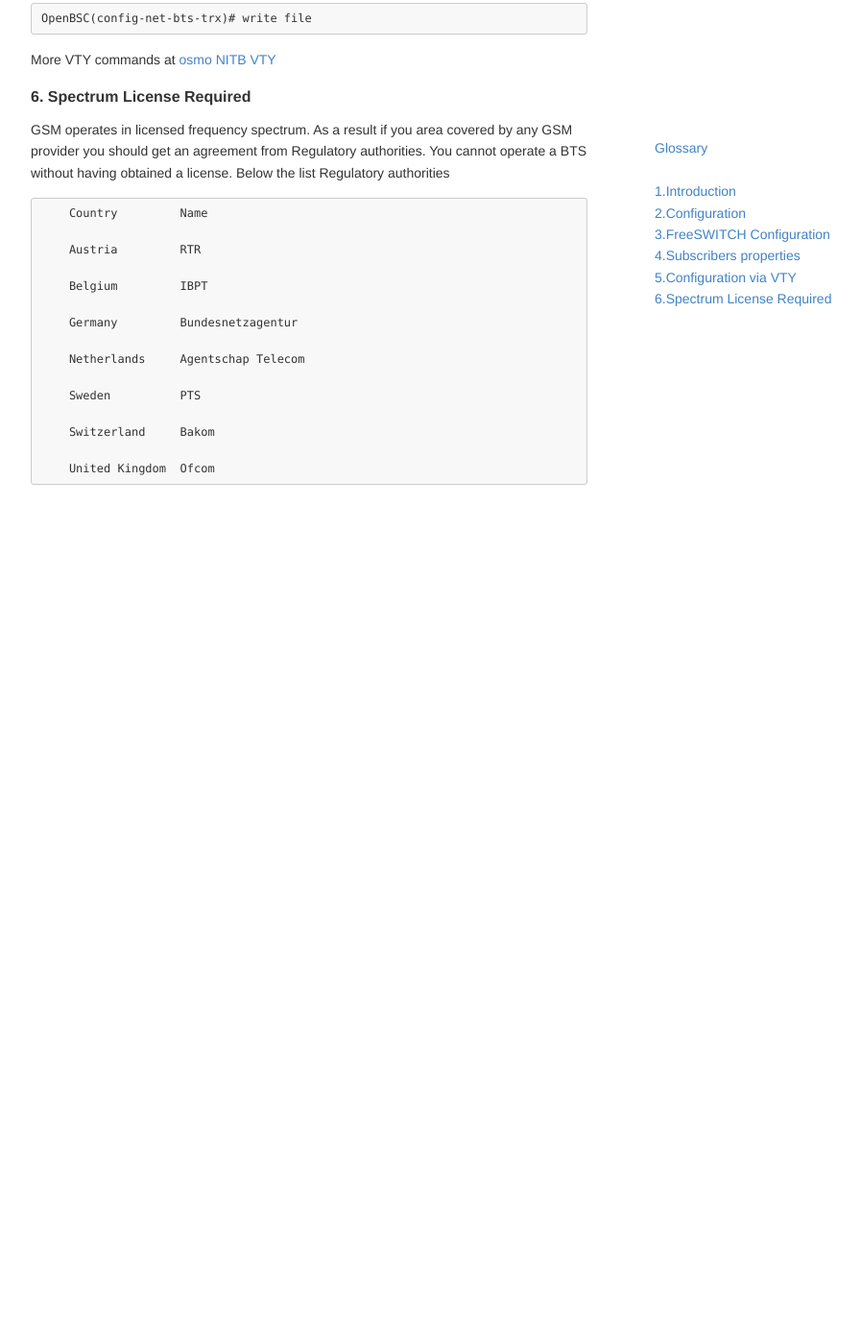
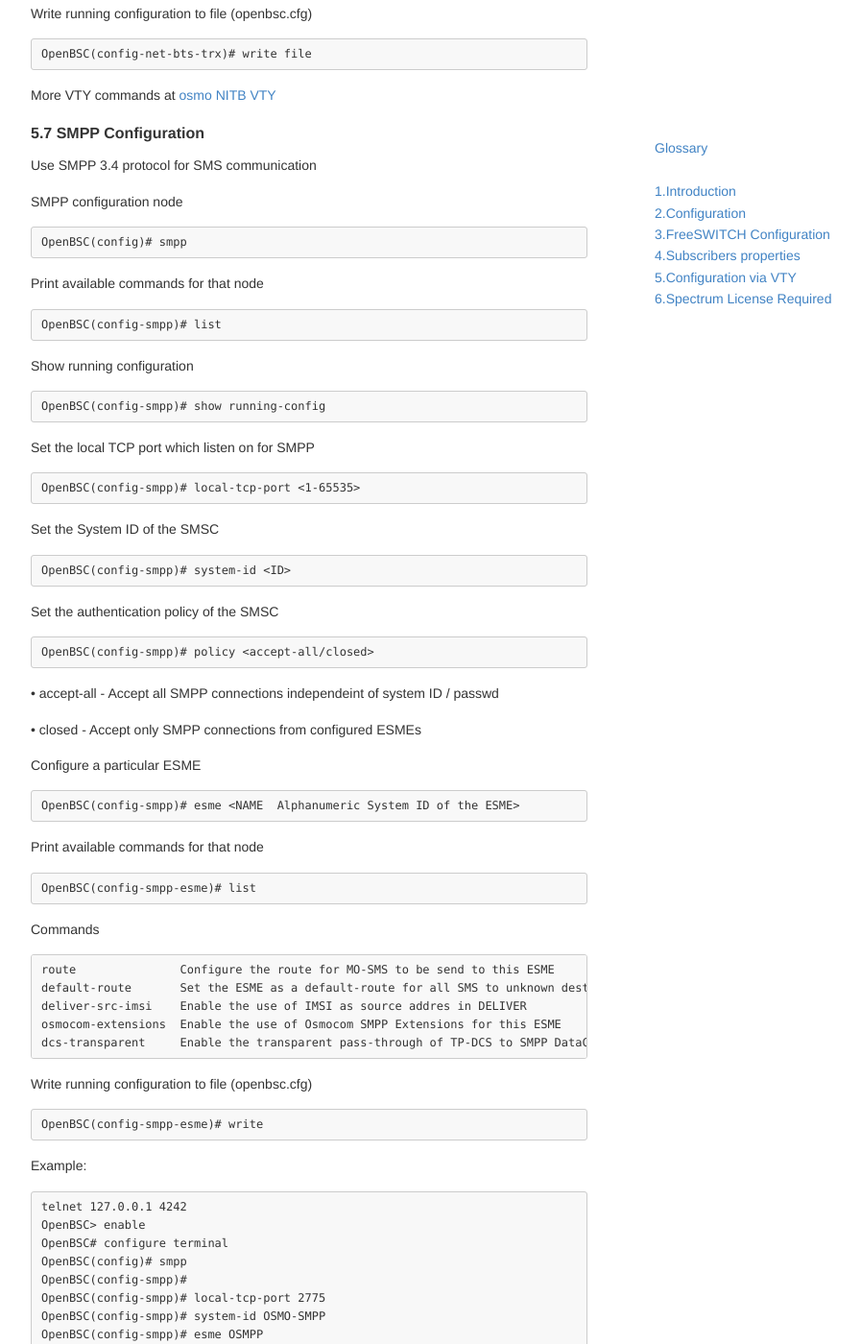
Before and after one commit to fairwaves/um-docs, a Jekyll site: the page soft_conf.html, which Jekyll copies as it is, in a window 1280 px wide and 1400 px high, scrolled down 24974 px. Shown: the whole window at 96% size, without its empty margins (248-1145 px from the left). Built offline with Jekyll 4.4.1, drawn with Linux system fonts in a browser that asks for light colours; nearby versions of some CDN libraries; before the commit the page ends 25604 px from its top, so only the background shows below that; some of the changed text lies outside the part shown.

```diff
--- a/soft_conf.html
+++ b/soft_conf.html
@@ -362,6 +362,7 @@
 <p>5.4 Network Configuration</p>
 <p>5.5 BTS Configuration </p>
 <p>5.6 TRX Configuration </p>
+<p>5.7 SMPP Configuration </p>
 <h4>6.	Spectrum License Required</h4>
 
  <br>
@@ -1338,6 +1339,73 @@
 </code></pre>
 
 <p>More VTY commands at <a href="http://openbsc.osmocom.org/trac/wiki/osmo-nitb_VTY">osmo NITB VTY</a></p>
+
+<h4>5.7 SMPP Configuration</h4>
+<p>Use SMPP 3.4 protocol for SMS communication</p>
+<p><strong>SMPP configuration node</strong></p>
+<pre><code>OpenBSC(config)# smpp
+</code></pre>
+
+<p><strong>Print available commands for that node</strong></p>
+<pre><code>OpenBSC(config-smpp)# list
+</code></pre>
+
+<p><strong>Show running configuration</strong></p>
+<pre><code>OpenBSC(config-smpp)# show running-config
+</code></pre>
+
+<p><strong>Set the local TCP port which listen on for SMPP</strong></p>
+<pre><code>OpenBSC(config-smpp)# local-tcp-port &lt;1-65535&gt;
+</code></pre>
+
+<p><strong>Set the System ID of the SMSC</strong></p>
+<pre><code>OpenBSC(config-smpp)# system-id &lt;ID&gt;
+</code></pre>
+
+<p><strong>Set the authentication policy of the SMSC</strong></p>
+<pre><code>OpenBSC(config-smpp)# policy &lt;accept-all/closed&gt;
+</code></pre>
+
+<p>&#8226 accept-all - Accept all SMPP connections independeint of system ID / passwd
+<br>
+<p>&#8226 closed     - Accept only SMPP connections from configured ESMEs
+</p>
+<p><strong>Configure a particular ESME</strong></p>
+<pre><code>OpenBSC(config-smpp)# esme &lt;NAME  Alphanumeric System ID of the ESME&gt;
+</code></pre>
+
+<p><strong>Print available commands for that node</strong></p>
+<pre><code>OpenBSC(config-smpp-esme)# list
+</code></pre>
+
+<p><strong>Commands</strong></p>
+<pre><code>route               Configure the route for MO-SMS to be send to this ESME
+default-route       Set the ESME as a default-route for all SMS to unknown destinations
+deliver-src-imsi    Enable the use of IMSI as source addres in DELIVER
+osmocom-extensions  Enable the use of Osmocom SMPP Extensions for this ESME
+dcs-transparent     Enable the transparent pass-through of TP-DCS to SMPP DataCoding
+</code></pre>
+
+<p><strong>Write running configuration to file (openbsc.cfg)</strong></p>
+<pre><code>OpenBSC(config-smpp-esme)# write
+</code></pre>
+
+<p><strong>Example:</strong></p>
+<pre><code>telnet 127.0.0.1 4242
+OpenBSC&gt; enable
+OpenBSC# configure terminal
+OpenBSC(config)# smpp
+OpenBSC(config-smpp)#
+OpenBSC(config-smpp)# local-tcp-port 2775
+OpenBSC(config-smpp)# system-id OSMO-SMPP
+OpenBSC(config-smpp)# esme OSMPP
+OpenBSC(config-smpp-esme)# password
+OpenBSC(config-smpp-esme)# password &lt;your_pass&gt;
+OpenBSC(config-smpp-esme)# write
+</code></pre>
+
+<p>Configuration saved at <em>/etc/osmocom/openbsc.cfg</em></p>
+
 <a name="6.Spectrum License Required"></a><h4>6. Spectrum License Required<a class="anchorlink" href="#6.Spectrum License Required"></a></h4>
 <p>GSM operates in licensed frequency spectrum. As a result if you area covered by any GSM provider you should get an agreement from Regulatory authorities. You cannot operate a BTS without having obtained a license. Below the list Regulatory authorities</p>
 <pre><code>    Country         Name
```
Also changed, not shown: faq.html (+20 -6 lines).
